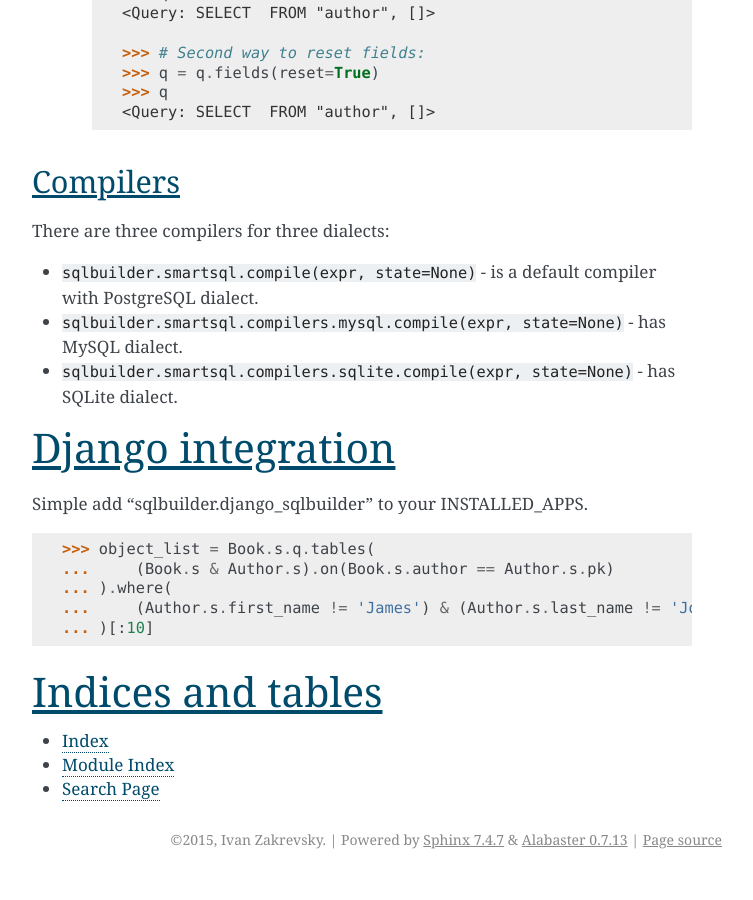
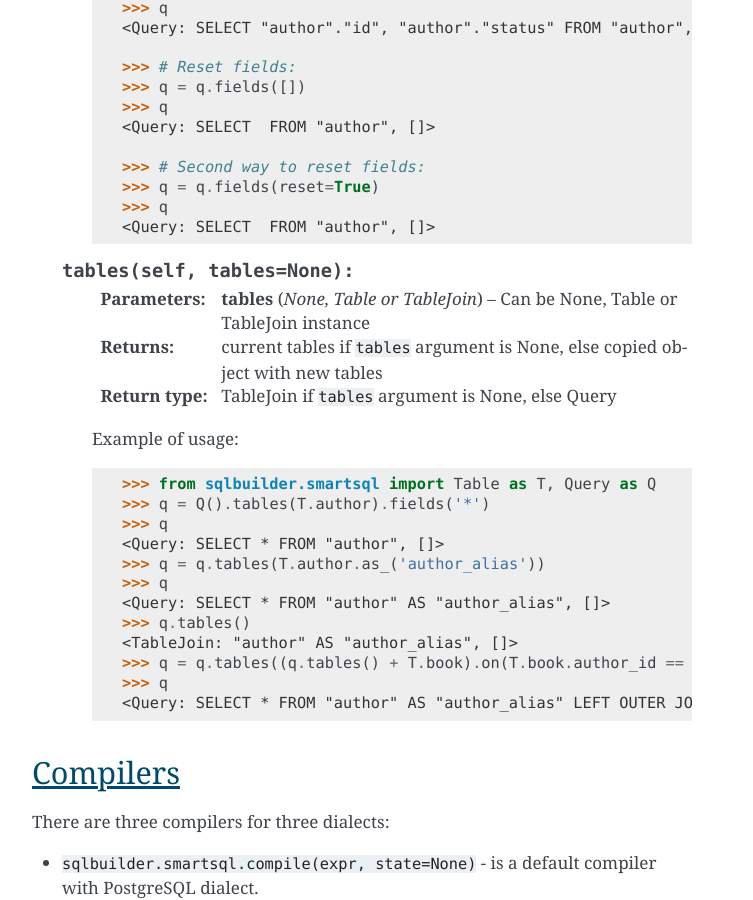
Before and after one commit to vmuriart/sqlbuilder, a Sphinx documentation site: the page built from docs/index.rst, in a window 1280 px wide and 900 px high, scrolled down 7279 px. Shown: the whole window, without its empty margins (388-1141 px from the left). Built offline with Sphinx 7.4.7, drawn with Linux system fonts in a browser that asks for light colours; before the commit the page ends 8158 px from its top, so only the background shows below that; some of the changed text lies outside the part shown.

Commit message:
Query.where(self, cond, op=operator.and_), docs

```diff
--- a/docs/index.rst
+++ b/docs/index.rst
@@ -339,7 +339,12 @@ Query object
 
     .. method:: fields(self, *args, **opts)
 
-        Usage::
+        - Adds fields with arguments.
+        - Sets fields with single argument of list/tuple type.
+        - Gets fields without arguments.
+        - Resets fields with ``reset=True`` keyword argument.
+
+        Example of usage::
 
             >>> from sqlbuilder.smartsql import *
             >>> q = Q().tables(T.author)
@@ -366,6 +371,28 @@ Query object
             >>> q = q.fields(reset=True)
             >>> q
             <Query: SELECT  FROM "author", []>
+
+    .. method:: tables(self, tables=None):
+
+        :param tables: Can be None, Table or TableJoin instance
+        :type tables: None, Table or TableJoin
+        :return: current tables if ``tables`` argument is None, else copied object with new tables
+        :rtype: TableJoin if ``tables`` argument is None, else Query
+
+        Example of usage::
+
+            >>> from sqlbuilder.smartsql import Table as T, Query as Q
+            >>> q = Q().tables(T.author).fields('*')
+            >>> q
+            <Query: SELECT * FROM "author", []>
+            >>> q = q.tables(T.author.as_('author_alias'))
+            >>> q
+            <Query: SELECT * FROM "author" AS "author_alias", []>
+            >>> q.tables()
+            <TableJoin: "author" AS "author_alias", []>
+            >>> q = q.tables((q.tables() + T.book).on(T.book.author_id == T.author.as_('author_alias').id))
+            >>> q
+            <Query: SELECT * FROM "author" AS "author_alias" LEFT OUTER JOIN "book" ON ("book"."author_id" = "author_alias"."id"), []>
 
 
 Compilers
```
Also changed, not shown: 1 other file.
